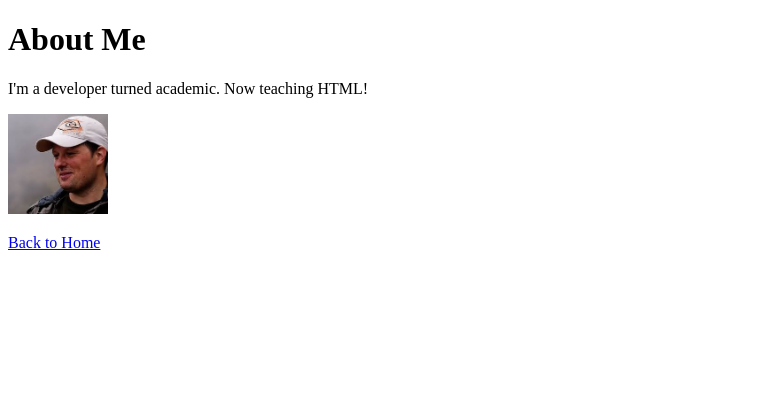
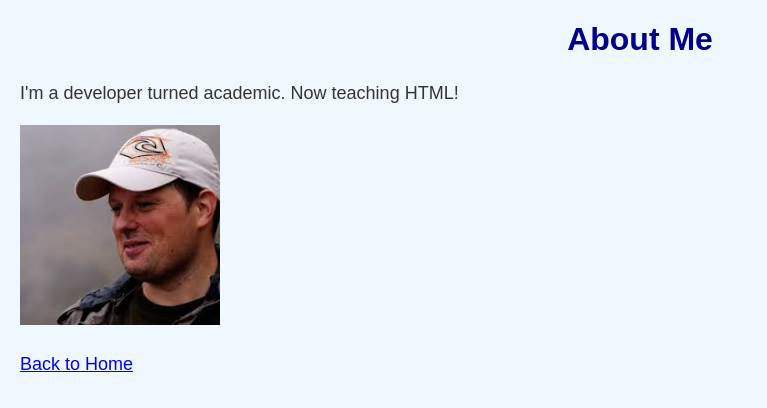
Before and after one commit to ktorn/personal-site, a plain HTML site: page about.html in a window 1280 px wide. Shown: the whole page, without its empty margins (0-767 px from the left). Drawn offline with Linux system fonts and the light colour scheme.

Commit message:
Added basic styling.

```diff
--- a/about.html
+++ b/about.html
@@ -2,6 +2,7 @@
 <html>
     <head>
         <title>About Me</title>
+        <link rel="stylesheet" href="style.css">
     </head>
 
     <body>
@@ -9,7 +10,7 @@
         <p>I'm a developer turned academic. Now teaching HTML!</p>
 
         <p>
-            <img src="assets/dan.png" width="100">
+            <img src="assets/dan.png" width="200">
         </p>
 
         <p>
--- /dev/null
+++ b/style.css
@@ -0,0 +1,16 @@
+body {
+    background-color: #f0f8ff;
+    font-family: Arial, sans-serif;
+    margin: 20px;
+}
+
+h1 {
+    color: darkblue;
+    text-align: center;
+}
+
+p {
+    color: #333333;
+    font-size: 18px;
+    line-height: 1.5;
+}
```
Also changed, not shown: index.html (+1 -0 lines).
